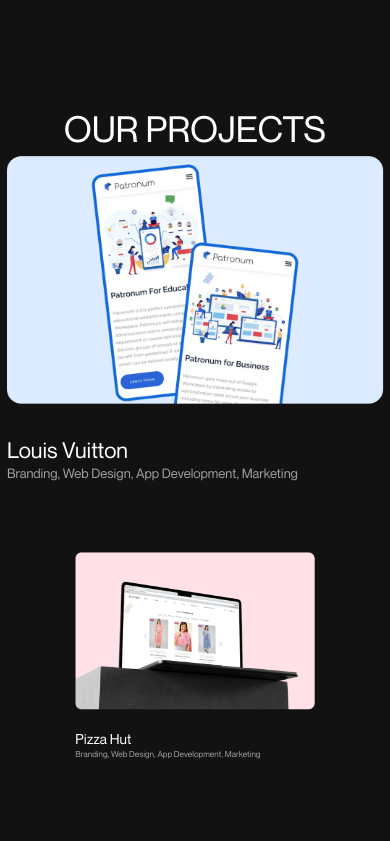
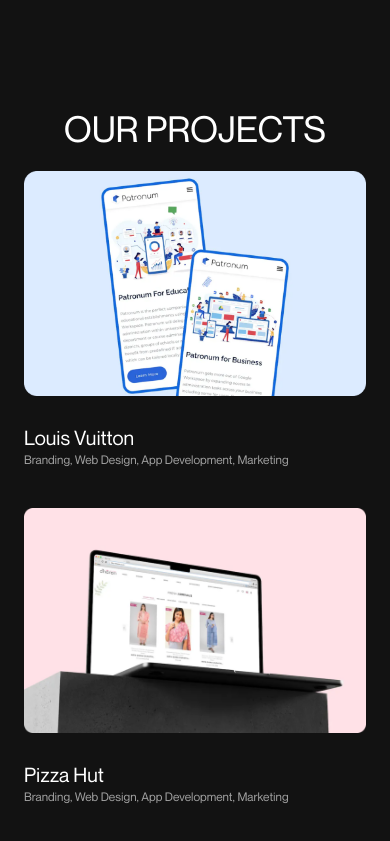
Before and after one commit to procube-cx/procube, a React (Create React App) app: page / in a window 390 px wide. Shown: the part 3583-4424 px from the top of the page. Built offline with nearby package versions, Linux system fonts and the light colour scheme.

Commit message:
console deleted

```diff
--- a/src/component/hero/Landing10.js
+++ b/src/component/hero/Landing10.js
@@ -32,8 +32,25 @@ const data = [
 const Landing10 = () => {
   const [expandedIndex, setExpandedIndex] = useState(-1);
   const [even, setEven] = useState(false);
+  const isMobile = window.innerWidth < 768;
 
-  const cardVariants = {
+
+  const cardVariants = isMobile
+  ? {
+      expanded: {
+        scale: 1,
+        transition: {
+          layout: true,
+        },
+      },
+      contracted: {
+        scale: 1,
+        transition: {
+          layout: true,
+        },
+      },
+    }
+  : {
       expanded: {
         scale: 1.1,
         transition: {
@@ -48,6 +65,7 @@ const Landing10 = () => {
       },
     };
 
+
   const handleCardClick = (index) => {
       setExpandedIndex(index)
       if(index % 2 === 0){
@@ -55,7 +73,6 @@ const Landing10 = () => {
       } else {
         setEven(false)
       }
-      console.log(expandedIndex,even)
   };
 
   return (
```
Lines whose indentation alone changed are shown as unchanged.
